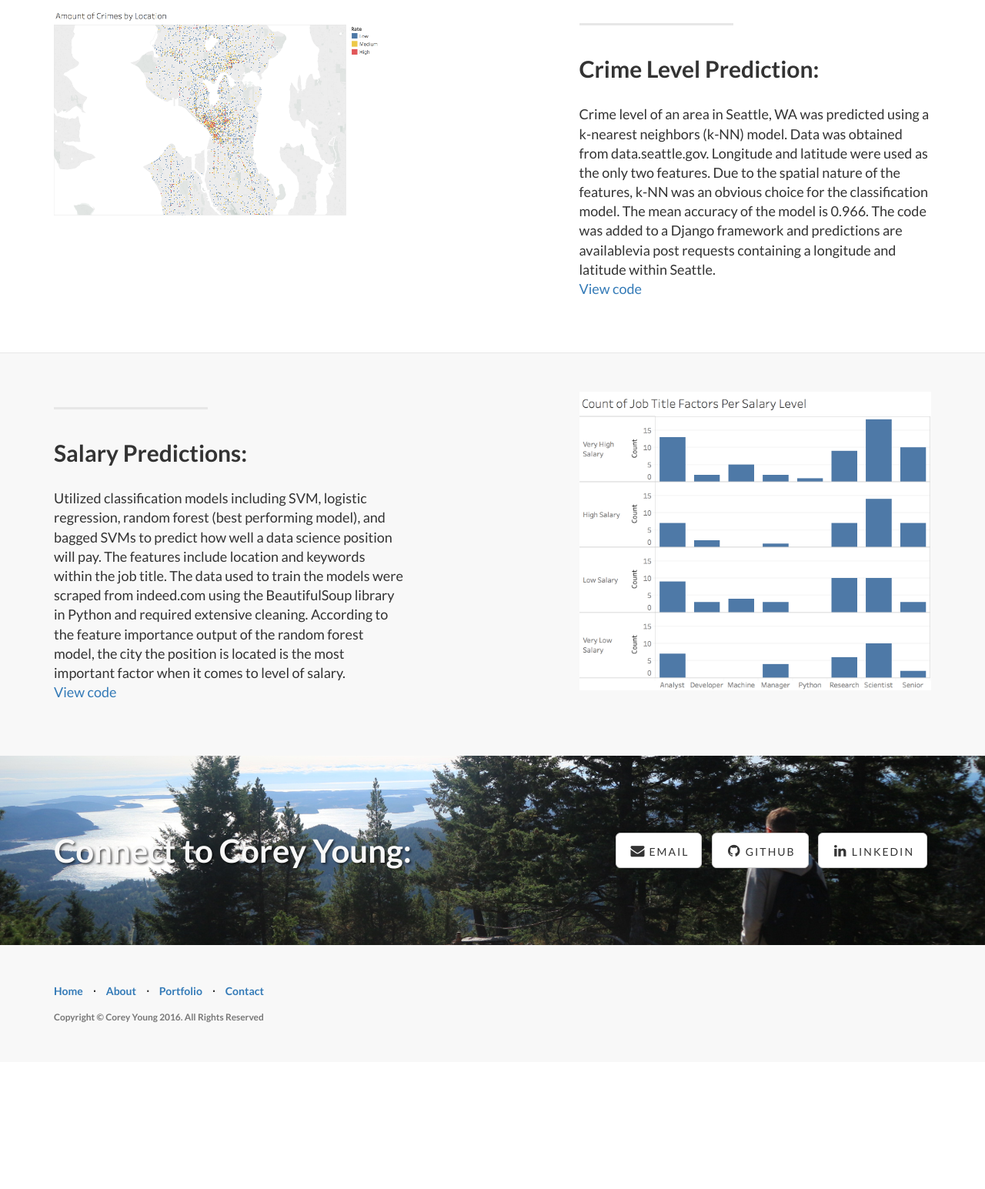
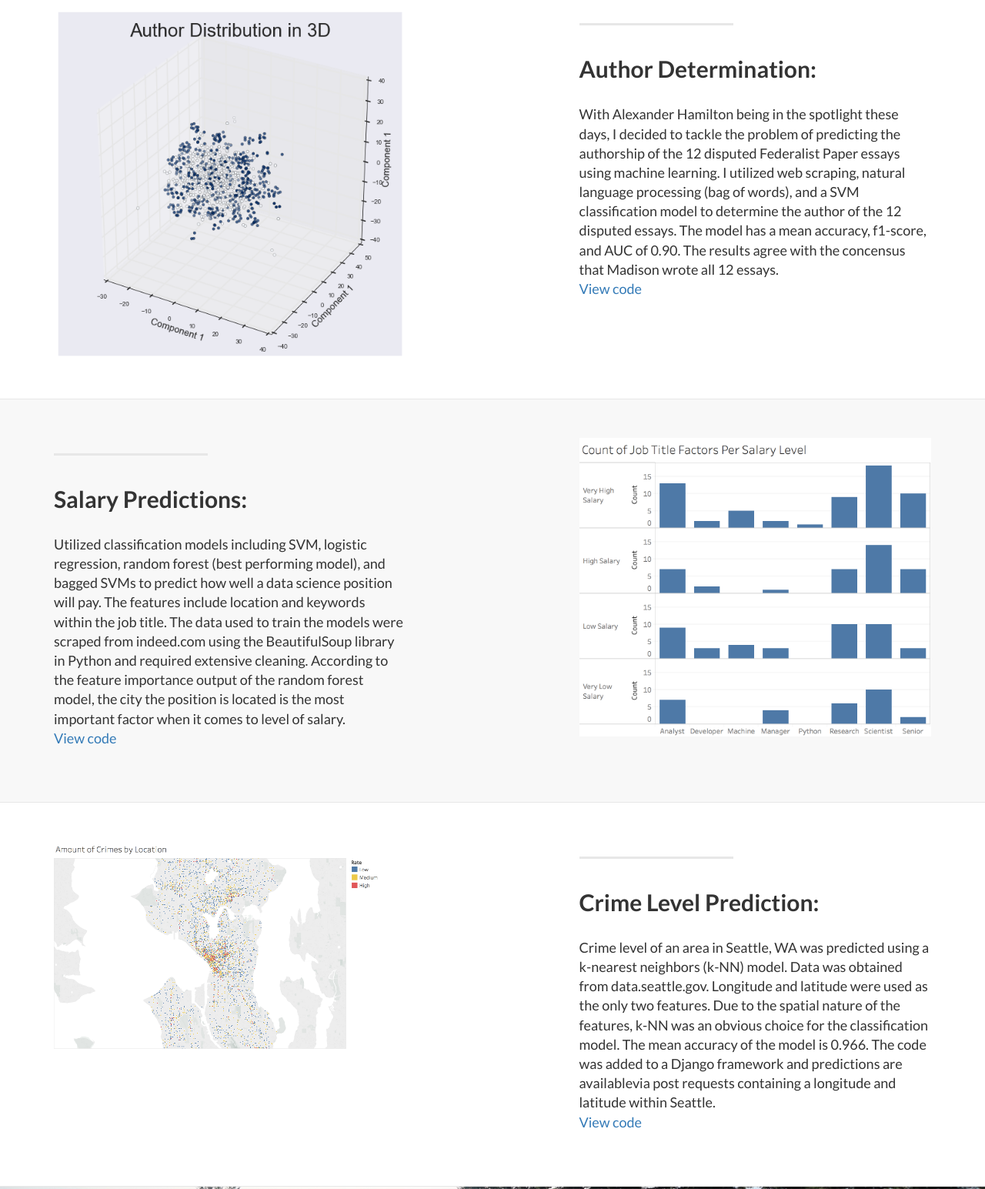
Before and after one commit to cmyoung0718/cmyoung0718.github.io, a plain HTML site: page index.html in a window 1280 px wide. Shown: the part 1380-2925 px from the top of the page at 77% size. Before the commit the page ends 2760 px from the top, so only its background shows below. Drawn offline with Linux system fonts and the light colour scheme.

Commit message:
add fed paper project

```diff
--- a/index.html
+++ b/index.html
@@ -145,18 +145,18 @@
                 <div class="col-lg-5 col-lg-offset-1 col-sm-push-6  col-sm-6">
                     <hr class="section-heading-spacer">
                     <div class="clearfix"></div>
-                    <h2 class="section-heading">Crime Level Prediction:<br></h2>
-                    <p class="lead">Crime level of an area in Seattle, WA was predicted using a k-nearest neighbors (k-NN)
-                        model.  Data was obtained from data.seattle.gov.  Longitude and latitude were used as the only
-                        two features.  Due to the spatial nature of the features, k-NN was an obvious choice for the
-                        classification model.  The mean accuracy of the model is 0.966.  The code was added to a Django
-                        framework and predictions are availablevia post requests containing a longitude and latitude
-                        within Seattle.<br>
-                        <a target="_blank" href="https://github.com/cmyoung0718/crime_pred">
+                    <h2 class="section-heading">Author Determination:<br></h2>
+                    <p class="lead">With Alexander Hamilton being in the spotlight these days, I decided to tackle
+                        the problem of predicting the authorship of the 12 disputed Federalist Paper essays using
+                        machine learning. I utilized web scraping, natural language processing (bag of words), and
+                        a SVM classification model to determine the author of the 12 disputed essays. The model has
+                        a mean accuracy, f1-score, and AUC of 0.90. The results agree with the concensus that Madison
+                        wrote all 12 essays.<br>
+                        <a target="_blank" href="https://github.com/cmyoung0718/federalist_papers">
                             View code</a></p>
                 </div>
                 <div class="col-lg-5 col-sm-pull-6  col-sm-6">
-                    <img class="img-responsive" src="img/crime_level.png" alt="">
+                    <img class="img-responsive" src="img/3d_thing.png" alt="">
                 </div>
             </div>
 
@@ -193,6 +193,35 @@
 
     </div>
     <!-- /.content-section-a -->
+
+    <div class="content-section-b">
+
+        <div class="container">
+
+            <div class="row">
+                <div class="col-lg-5 col-lg-offset-1 col-sm-push-6  col-sm-6">
+                    <hr class="section-heading-spacer">
+                    <div class="clearfix"></div>
+                    <h2 class="section-heading">Crime Level Prediction:<br></h2>
+                    <p class="lead">Crime level of an area in Seattle, WA was predicted using a k-nearest neighbors (k-NN)
+                        model.  Data was obtained from data.seattle.gov.  Longitude and latitude were used as the only
+                        two features.  Due to the spatial nature of the features, k-NN was an obvious choice for the
+                        classification model.  The mean accuracy of the model is 0.966.  The code was added to a Django
+                        framework and predictions are availablevia post requests containing a longitude and latitude
+                        within Seattle.<br>
+                        <a target="_blank" href="https://github.com/cmyoung0718/crime_pred">
+                            View code</a></p>
+                </div>
+                <div class="col-lg-5 col-sm-pull-6  col-sm-6">
+                    <img class="img-responsive" src="img/crime_level.png" alt="">
+                </div>
+            </div>
+
+        </div>
+        <!-- /.container -->
+
+    </div>
+    <!-- /.content-section-b -->
 
 	<a  name="contact"></a>
     <div class="banner">
```
Also changed, not shown: img/3d_thing.png (added).
